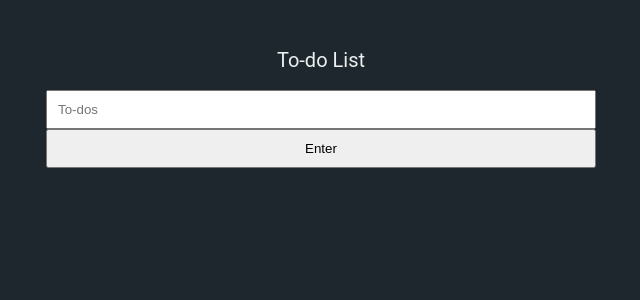
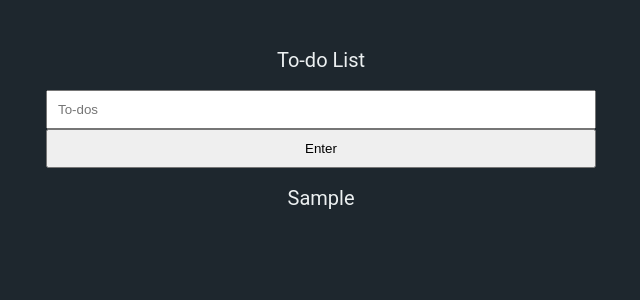
Before and after one commit to ZERO2ONE23581/ReactMaster-Animations, a React (Create React App) app: page / in a window 1280 px wide. Both pictures are taken after typing "Sample" into the empty fields and a click on the input "Enter". Shown: the top 300 px of the page, without its empty margins (319-959 px from the left). Built offline with nearby package versions, Linux system fonts and the light colour scheme.

Commit message:
Add to-do

```diff
--- a/src/components/TodoList.tsx
+++ b/src/components/TodoList.tsx
@@ -1,18 +1,33 @@
 import { useForm } from "react-hook-form";
+import { atom, useRecoilState } from "recoil";
 import styled from "styled-components";
 
 interface IForm {
-  toDo?: string;
+  toDo: string;
+}
+interface ITodo {
+  text: string;
+  id: number;
+  category: "TO_DO" | "DOING" | "DONE";
 }
 
-export default function TodoList() {
-  const { register, handleSubmit, setValue } = useForm();
+const toDoState = atom<ITodo[]>({
+  key: "toDo",
+  default: [],
+});
 
-  const handleValid = (data: IForm) => {
-    console.log("+ADD: ", data.toDo);
-    setValue("toDo", ""); // input value를 초기화 해줌
+function TodoList() {
+  const [toDos, setToDos] = useRecoilState(toDoState);
+  //
+  const { register, handleSubmit, setValue } = useForm<IForm>();
+  const handleValid = ({ toDo }: IForm) => {
+    setToDos((oldToDos) => [
+      { text: toDo, id: Date.now(), category: "TO_DO" },
+      ...oldToDos,
+    ]);
+    setValue("toDo", "");
   };
-
+  console.log(toDos);
   //
   return (
     <Container>
@@ -25,9 +40,15 @@
         />
         <input type="submit" value="Enter" />
       </form>
+      <ul>
+        {toDos.map((toDo) => (
+          <li key={toDo.id}>{toDo.text}</li>
+        ))}
+      </ul>
     </Container>
   );
 }
+export default TodoList;
 
 const Container = styled.section`
   padding: 50px;
```
